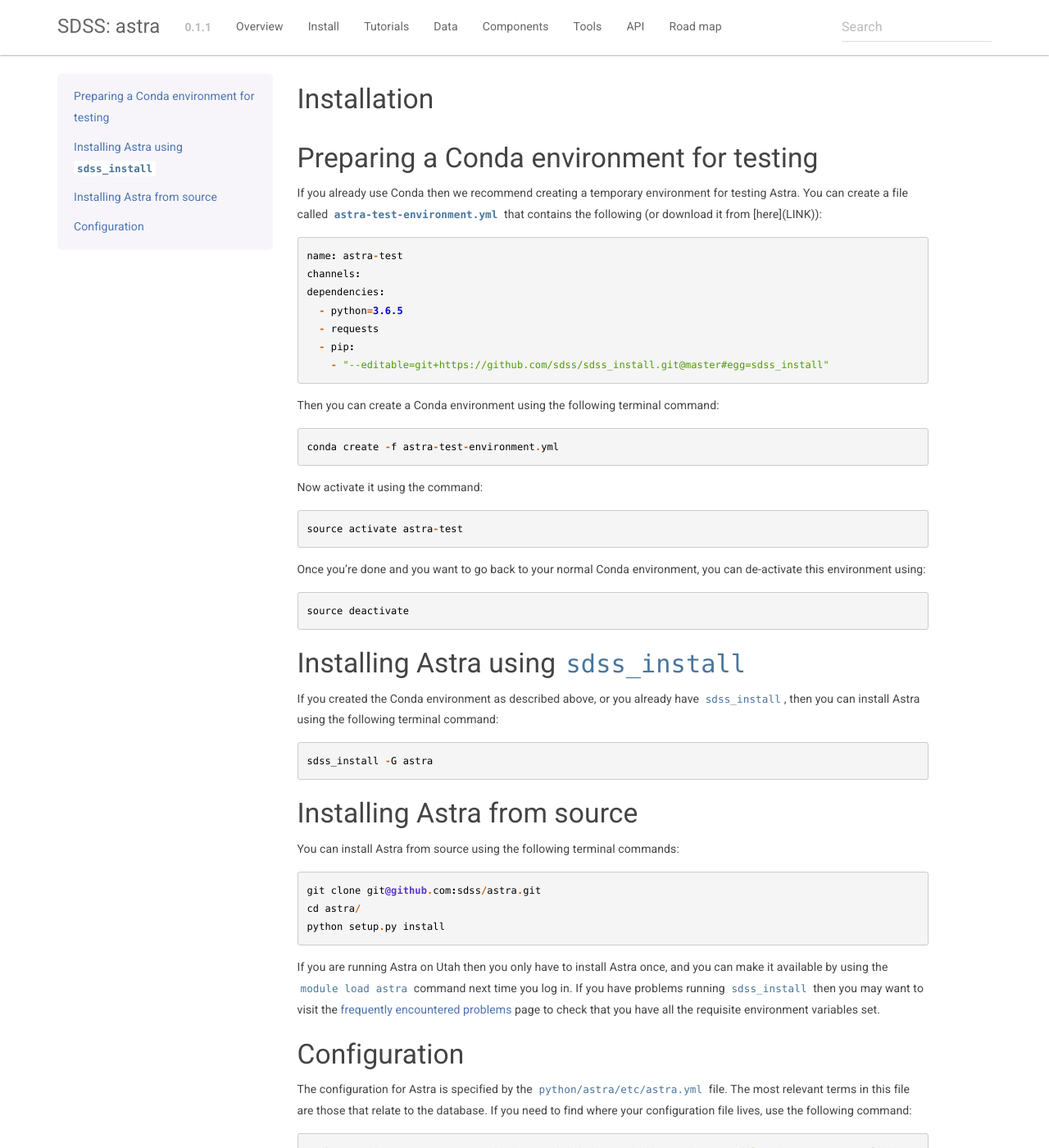
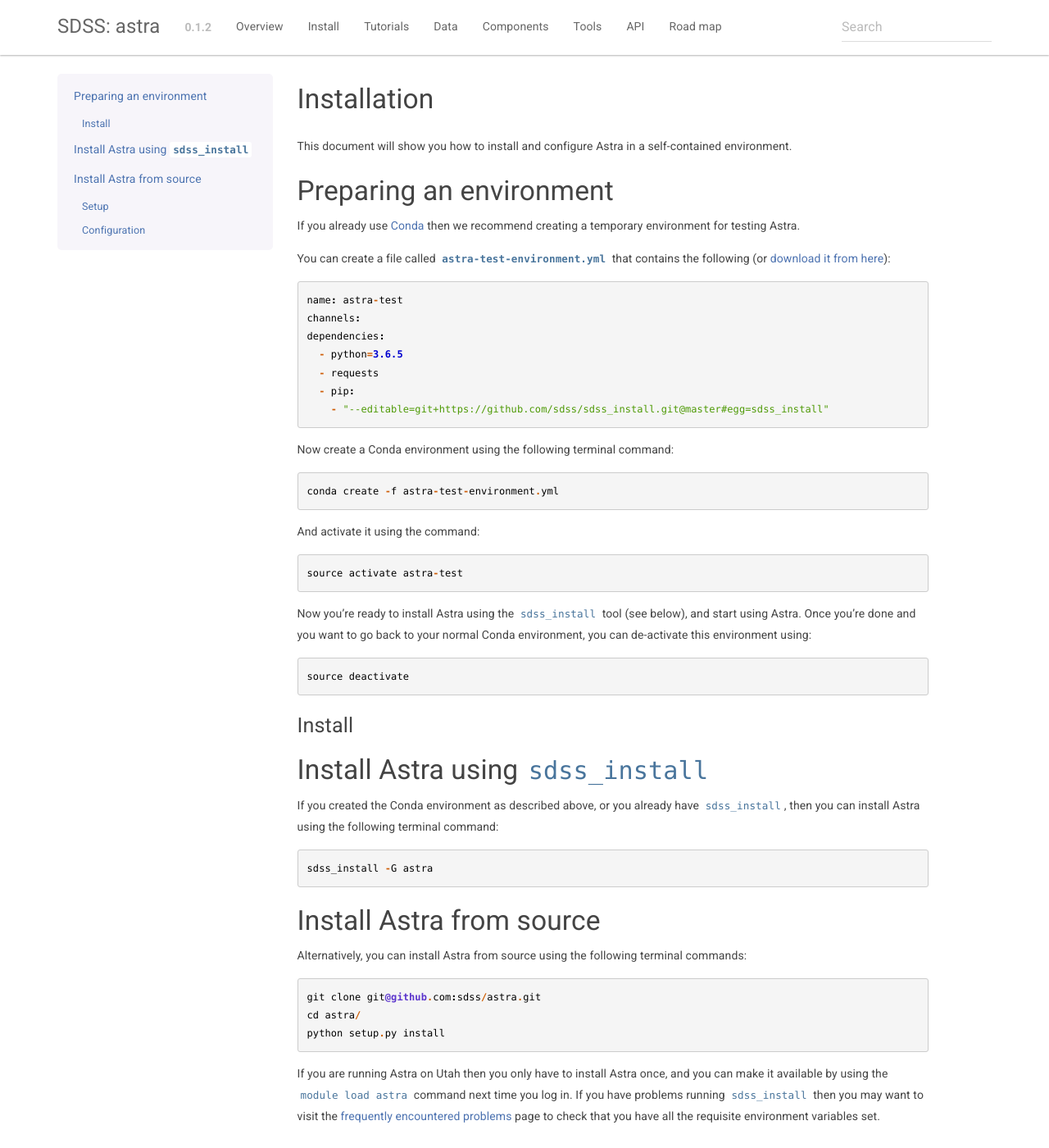
Before and after one commit to sdss/astra, a Sphinx documentation site: the page built from docs/sphinx/installation.rst, in a window 1280 px wide and 1400 px high. Shown: the whole window at 82% size. Built offline with Sphinx 7.4.7, drawn with Linux system fonts in a browser that asks for light colours; the version number is read from the project's files by our own code; some of the changed text lies outside the part shown.

Commit message:
update install docs

```diff
--- a/docs/sphinx/installation.rst
+++ b/docs/sphinx/installation.rst
@@ -7,13 +7,17 @@
 
 .. rubric:: :header_no_toc:`Installation`
 
+This document will show you how to install and configure Astra in a self-contained environment.
 
-Preparing a Conda environment for testing
-=========================================
 
-If you already use Conda then we recommend creating a temporary environment for testing
-Astra. You can create a file called `astra-test-environment.yml` that contains the following
-(or download it from [here](LINK))::
+Preparing an environment
+------------------------
+
+If you already use `Conda <http://docs.conda.io/>`_ then we recommend creating a temporary environment
+for testing Astra.
+
+You can create a file called `astra-test-environment.yml` that contains the following
+(or `download it from here <https://github.com/sdss/astra/raw/master/etc/astra-test-environment.yml>`_)::
 
   name: astra-test
   channels:
@@ -23,22 +27,26 @@
     - pip:
       - "--editable=git+https://github.com/sdss/sdss_install.git@master#egg=sdss_install"
 
-Then you can create a Conda environment using the following terminal command::
+Now create a Conda environment using the following terminal command::
 
   conda create -f astra-test-environment.yml
 
-Now activate it using the command::
+And activate it using the command::
 
   source activate astra-test
 
-Once you're done and you want to go back to your normal Conda environment, you can de-activate
+Now you're ready to install Astra using the ``sdss_install`` tool (see below), and start using
+Astra. Once you're done and you want to go back to your normal Conda environment, you can de-activate
 this environment using::
 
   source deactivate
 
 
-Installing Astra using ``sdss_install``
-=======================================
+Install
+=======
+
+Install Astra using ``sdss_install``
+------------------------------------
 
 If you created the Conda environment as described above, or you already have ``sdss_install``,
 then you can install Astra using the following terminal command::
@@ -46,16 +54,14 @@
   sdss_install -G astra
 
 
-Installing Astra from source
-============================
+Install Astra from source
+----------------------------
 
-You can install Astra from source using the following terminal commands::
+Alternatively, you can install Astra from source using the following terminal commands::
 
   git clone git@github.com:sdss/astra.git
   cd astra/
   python setup.py install
-
-
 
 
 If you are running Astra on Utah then you only have to install Astra once, and you can make it
@@ -64,6 +70,15 @@
 page to check that you have all the requisite environment variables set.
 
 
+Setup
+=====
+
+You will need to run the setup function once Astra is installed. You can do this using the following
+terminal command::
+
+  astra setup
+
+And you should see a message telling you Astra is ready. If not, please `raise an issue on GitHub <https://github.com/sdss/astra/issues/new>`_.
 
 
 Configuration
--- a/setup.py
+++ b/setup.py
@@ -18,7 +18,7 @@
 # The NAME variable should be of the format "sdss-astra".
 # Please check your NAME adheres to that format.
 NAME = 'astra'
-VERSION = '0.1.1dev'
+VERSION = '0.1.2dev'
 RELEASE = 'dev' in VERSION
 
 
```
Also changed, not shown: 1 other file.
